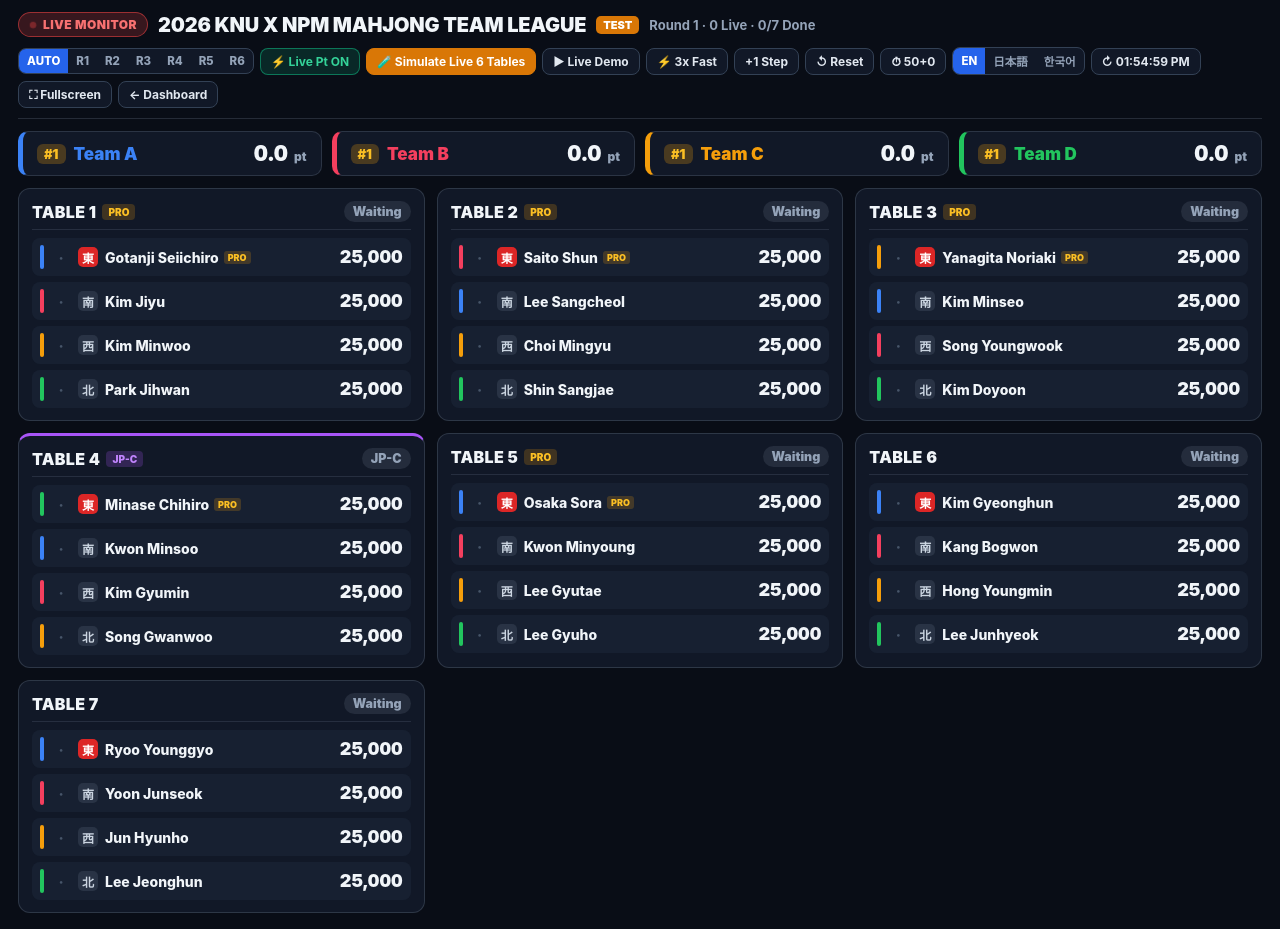
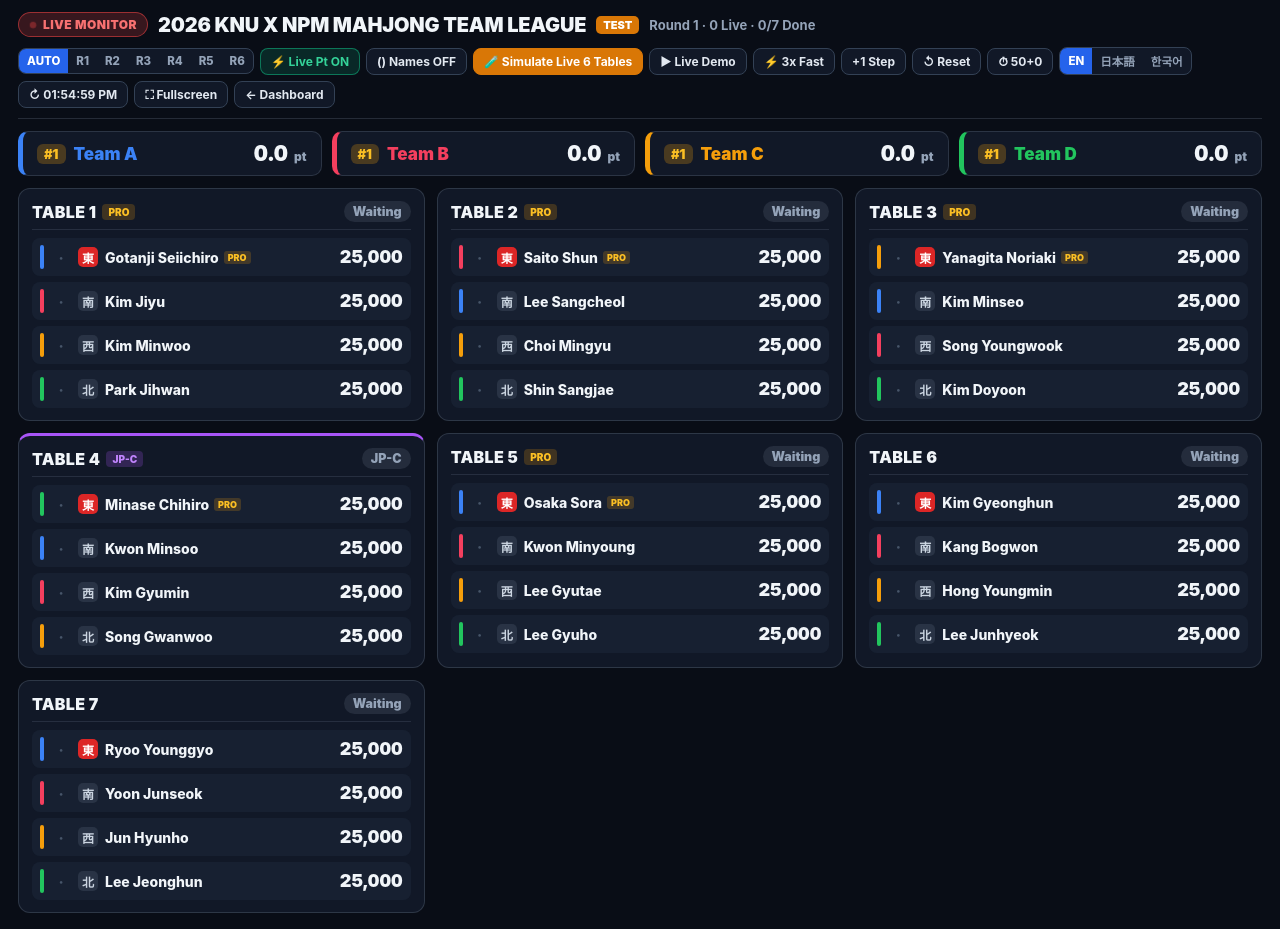
Before and after one commit to Hot6Mania/mahjong-score, a Vue app: page /knu-npm-2026/test/live in a window 1280 px wide. Built offline with nearby package versions, Linux system fonts and the light colour scheme; no server answers.

Commit message:
feat: add parenthetical name toggle to live monitor synced with staff config

```diff
--- a/src/locales/knuNpmEvent.ts
+++ b/src/locales/knuNpmEvent.ts
@@ -27,6 +27,8 @@ export const KNU_NPM_TRANSLATIONS: Record<EventLocale, Record<string, string>> =
     monitorBackDashboard: 'Dashboard',
     monitorWaiting: 'Waiting',
     monitorLiveCount: '{live} Live · {done}/7 Done',
+    monitorParensOn: '() Names ON',
+    monitorParensOff: '() Names OFF',
     continueOnDevice: 'Continue Here',
     liveInProgressTag: 'LIVE',
 
@@ -290,6 +292,8 @@ export const KNU_NPM_TRANSLATIONS: Record<EventLocale, Record<string, string>> =
     monitorBackDashboard: 'ダッシュボード',
     monitorWaiting: '待機中',
     monitorLiveCount: '進行中 {live}卓 · 完了 {done}/7',
+    monitorParensOn: '() 併記 ON',
+    monitorParensOff: '() 併記 OFF',
     continueOnDevice: 'この端末で引き継ぐ',
     liveInProgressTag: '対局中',
 
@@ -553,6 +557,8 @@ export const KNU_NPM_TRANSLATIONS: Record<EventLocale, Record<string, string>> =
     monitorBackDashboard: '대시보드',
     monitorWaiting: '대기 중',
     monitorLiveCount: '진행중 {live}탁 · 완료 {done}/7',
+    monitorParensOn: '() 괄호 ON',
+    monitorParensOff: '() 괄호 OFF',
     continueOnDevice: '이 기기에서 이어하기',
     liveInProgressTag: '진행 중',
 
--- a/src/views/EventLiveMonitorView.vue
+++ b/src/views/EventLiveMonitorView.vue
@@ -8,6 +8,7 @@ import {
   EVENT_TEAM_MAP,
   formatEventPlayerName,
   getRoundMatches,
+  shouldShowNameParentheses,
   type EventMatchSlot,
   type TeamId,
 } from '@/data/knuNpm2026';
@@ -79,6 +80,21 @@ const parseInitialRoundMode = (): 'auto' | number => {
 
 const selectedRoundMode = ref<'auto' | number>(parseInitialRoundMode());
 const showProjectedPoints = ref(true);
+const localNameParensOverride = ref<boolean | null>(null);
+const showNameParens = computed(() =>
+  localNameParensOverride.value !== null
+    ? localNameParensOverride.value
+    : shouldShowNameParentheses(state.value.config, props.eventLocale)
+);
+const toggleNameParens = () => {
+  localNameParensOverride.value = !showNameParens.value;
+};
+watch(
+  () => JSON.stringify(state.value.config.nameParenthesesLocales || []),
+  () => {
+    localNameParensOverride.value = null;
+  }
+);
 const isFullscreen = ref(false);
 const lastSyncAt = ref(Date.now());
 const nowTick = ref(Date.now());
@@ -307,7 +323,7 @@ const tableCards = computed<TableMonitorCard[]>(() => {
           const ep = EVENT_PLAYER_MAP[e.playerId];
           return {
             playerId: e.playerId,
-            name: formatEventPlayerName(ep ?? e.playerId, props.eventLocale, 'primary'),
+            name: formatEventPlayerName(ep ?? e.playerId, props.eventLocale, 'full', showNameParens.value),
             teamId: ep?.teamId || 'A',
             isPro: Boolean(ep?.isPro),
             wind: windsDefault[e.seatIndex] || '',
@@ -346,7 +362,7 @@ const tableCards = computed<TableMonitorCard[]>(() => {
           const w = liveGame.winds?.[idx] || windsDefault[idx];
           return {
             playerId: e.playerId,
-            name: formatEventPlayerName(ep ?? e.playerId, props.eventLocale, 'primary'),
+            name: formatEventPlayerName(ep ?? e.playerId, props.eventLocale, 'full', showNameParens.value),
             teamId: ep?.teamId || 'A',
             isPro: Boolean(ep?.isPro),
             wind: w,
@@ -375,7 +391,7 @@ const tableCards = computed<TableMonitorCard[]>(() => {
       const ep = EVENT_PLAYER_MAP[pid];
       return {
         playerId: pid,
-        name: formatEventPlayerName(ep ?? pid, props.eventLocale, 'primary'),
+        name: formatEventPlayerName(ep ?? pid, props.eventLocale, 'full', showNameParens.value),
         teamId: ep?.teamId || 'A',
         isPro: Boolean(ep?.isPro),
         wind: windsDefault[idx],
@@ -789,6 +805,15 @@ const lastSyncText = computed(() => {
           @click="showProjectedPoints = !showProjectedPoints"
         >
           {{ showProjectedPoints ? '⚡ Live Pt ON' : 'Confirmed Pt' }}
+        </button>
+
+        <button
+          type="button"
+          class="lm-btn"
+          :class="{ active: showNameParens }"
+          @click="toggleNameParens"
+        >
+          {{ showNameParens ? tr('monitorParensOn') : tr('monitorParensOff') }}
         </button>
 
         <button v-if="isSandbox" type="button" class="lm-btn accent" @click="handleSimulateLive">
```
